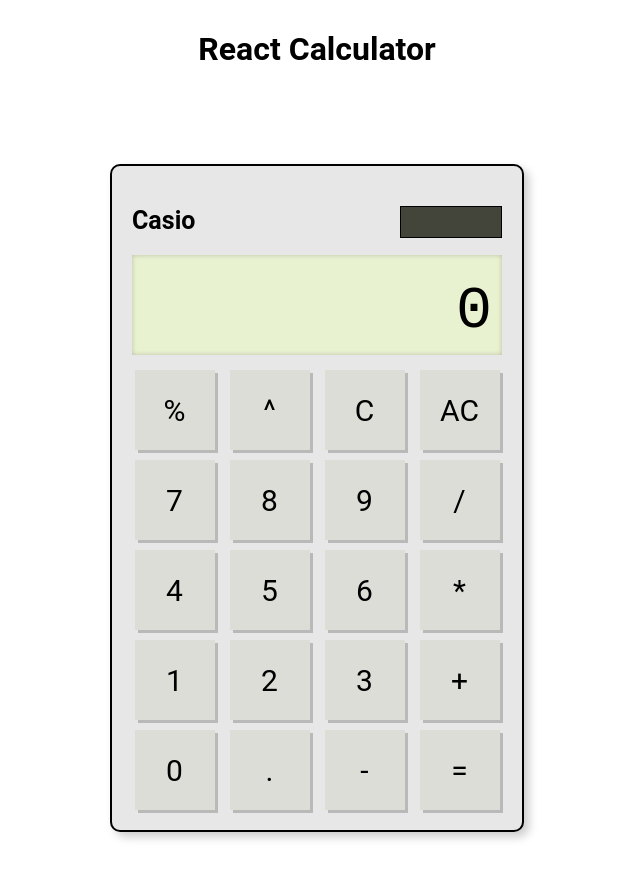
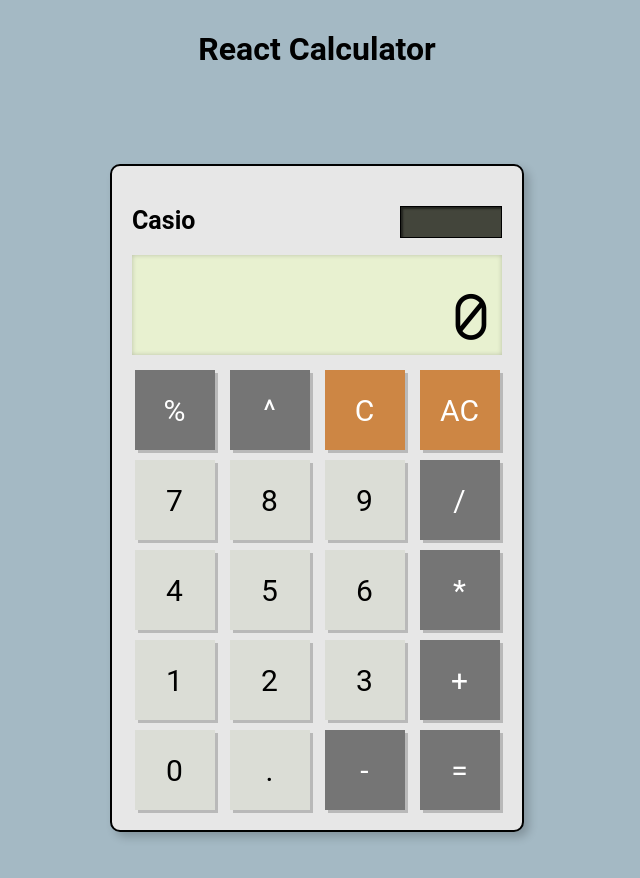
Before and after one commit to latham91/cn-react-calculator, a React (Vite) app: page / in a window 1280 px wide. Shown: the top 878 px of the page, without its empty margins (323-963 px from the left). Built offline with nearby package versions, Linux system fonts and the light colour scheme.

Commit message:
updated styling and added keyboard support

```diff
--- a/src/App.css
+++ b/src/App.css
@@ -1,3 +1,5 @@
+@import url("https://fonts.googleapis.com/css2?family=Major+Mono+Display&display=swap");
+
 * {
     margin: 0;
     padding: 0;
@@ -5,6 +7,7 @@
 
 body {
     font-family: "Roboto", sans-serif;
+    background-color: #a4b9c4;
 }
 
 h1 {
@@ -47,6 +50,7 @@ main {
             width: 100px;
             border: 1px solid black;
             background-color: #43453b;
+            box-shadow: inset 2px 2px 2px rgba(0, 0, 0, 0.5);
         }
     }
 
@@ -61,7 +65,8 @@ main {
 
 .calc-screen {
     display: flex;
-    font-family: monospace;
+    font-family: "Major Mono Display", monospace;
+    font-weight: bolder;
     background-color: #e8f1d0;
     width: 350px;
     height: 80px;
@@ -72,3 +77,15 @@ main {
     padding: 10px;
     overflow: hidden;
 }
+
+.text-sm {
+    font-size: 52px;
+}
+
+.text-xs {
+    font-size: 47px;
+}
+
+.text-xxs {
+    font-size: 32px;
+}
--- a/src/App.jsx
+++ b/src/App.jsx
@@ -1,19 +1,27 @@
 import "./App.css";
 import CalcButton from "./components/CalcButton";
-import { useState } from "react";
+import { useState, useEffect, useCallback } from "react";
 
 const keys = ["%", "^", "C", "AC", "7", "8", "9", "/", "4", "5", "6", "*", "1", "2", "3", "+", "0", ".", "-", "="];
 
 export default function App() {
     const [sum, setSum] = useState([]);
 
-    const handleButtonClick = (value) => {
+    const handleButtonClick = useCallback(
+        (value) => {
             if (value === "=") {
                 // Calculate the sum
+                try {
                     const calcString = sum.join("");
                     const calcSum = eval(calcString);
+
                     setSum([calcSum]);
                     return;
+                } catch (error) {
+                    setSum([]);
+                    setSum(["Error"]);
+                    return;
+                }
             }
 
             if (value === "C") {
@@ -31,17 +39,136 @@ export default function App() {
             }
 
             if (value === "^") {
-            // Square the last value
-            const newSum = [...sum];
-            const lastValue = newSum.pop();
-            const squaredValue = lastValue * lastValue;
-            newSum.push(squaredValue);
-            setSum(newSum);
+                // Instead of pushing ^ to the sum, push ** to the sum
+                setSum((prevSum) => [...prevSum, "**"]);
+                return;
+            }
+
+            if (value === "%") {
+                // Instead of pushing % to the sum, push /100 to the sum
+                setSum((prevSum) => [...prevSum, "/100"]);
                 return;
             }
 
             setSum((prevSum) => [...prevSum, value]);
+        },
+        [sum, setSum]
+    );
+
+    useEffect(() => {
+        // Add event listener for keyboard support
+        const handleKeyDown = (event) => {
+            const { key } = event;
+
+            if (key === "Enter" || key === "=") {
+                handleButtonClick("=");
+                return;
+            }
+
+            if (key === "Backspace") {
+                handleButtonClick("C");
+                return;
+            }
+
+            if (key === "Escape") {
+                handleButtonClick("AC");
+                return;
+            }
+
+            if (key === "Shift") {
+                handleButtonClick("^");
+                return;
+            }
+
+            if (key === "%") {
+                handleButtonClick("%");
+                return;
+            }
+
+            if (key === ".") {
+                handleButtonClick(".");
+                return;
+            }
+
+            if (key === "/") {
+                handleButtonClick("/");
+                return;
+            }
+
+            if (key === "*") {
+                handleButtonClick("*");
+                return;
+            }
+
+            if (key === "-") {
+                handleButtonClick("-");
+                return;
+            }
+
+            if (key === "+") {
+                handleButtonClick("+");
+                return;
+            }
+
+            if (key === "0") {
+                handleButtonClick("0");
+                return;
+            }
+
+            if (key === "1") {
+                handleButtonClick("1");
+                return;
+            }
+
+            if (key === "2") {
+                handleButtonClick("2");
+                return;
+            }
+
+            if (key === "3") {
+                handleButtonClick("3");
+                return;
+            }
+
+            if (key === "4") {
+                handleButtonClick("4");
+                return;
+            }
+
+            if (key === "5") {
+                handleButtonClick("5");
+                return;
+            }
+
+            if (key === "6") {
+                handleButtonClick("6");
+                return;
+            }
+
+            if (key === "7") {
+                handleButtonClick("7");
+                return;
+            }
+
+            if (key === "8") {
+                handleButtonClick("8");
+                return;
+            }
+
+            if (key === "9") {
+                handleButtonClick("9");
+                return;
+            }
         };
+
+        window.addEventListener("keydown", handleKeyDown);
+
+        // Need to remove event listener or else useEffect will keep adding them
+        // and multiple of the same keys will be added
+        return () => {
+            window.removeEventListener("keydown", handleKeyDown);
+        };
+    }, [handleButtonClick]);
 
     return (
         <div>
@@ -52,7 +179,13 @@ export default function App() {
                         <h3>Casio</h3>
                         <div className="calc-solar"></div>
                     </div>
-                    <div className="calc-screen">{sum[0] ? sum.join("") : 0}</div>
+                    <div
+                        className={`calc-screen ${sum.length > 8 ? "text-sm" : ""} ${sum.length > 9 ? "text-xs" : ""} ${
+                            sum.length > 10 ? "text-xxs" : ""
+                        }`}
+                    >
+                        {sum[0] ? sum.join("") : 0}
+                    </div>
                     <div className="calc-keys">
                         {keys.map((key) => (
                             <CalcButton key={key} label={key} onClick={handleButtonClick} />
--- a/src/components/CalcButton.css
+++ b/src/components/CalcButton.css
@@ -14,4 +14,37 @@
     &:hover {
         background-color: #d6d6d6;
     }
+
+    &:active {
+        background-color: #c6c6c6;
+        box-shadow: 1px 1px 0px rgba(0, 0, 0, 0.2);
+    }
 }
+
+.bg-operator {
+    background-color: #757575;
+    color: white;
+
+    &:hover {
+        background-color: #646464 !important;
+    }
+
+    &:active {
+        background-color: #646464 !important;
+        box-shadow: 1px 1px 0px rgba(0, 0, 0, 0.2);
+    }
+}
+
+.bg-clear {
+    background-color: #cd8644;
+    color: white;
+
+    &:hover {
+        background-color: #c07c3c !important;
+    }
+
+    &:active {
+        background-color: #c07c3c !important;
+        box-shadow: 1px 1px 0px rgba(0, 0, 0, 0.2);
+    }
+}
--- a/src/components/CalcButton.jsx
+++ b/src/components/CalcButton.jsx
@@ -7,8 +7,16 @@ export default function CalcButton({ label, onClick }) {
         onClick(label);
     };
 
+    const operatorKeys = ["+", "-", "*", "/", "^", "=", "%"];
+    const clearKeys = ["C", "AC"];
+
     return (
-        <div className="calc-button" onClick={handleButtonClick}>
+        <div
+            className={`calc-button ${operatorKeys.includes(label) && "bg-operator"} ${
+                clearKeys.includes(label) && "bg-clear"
+            }`}
+            onClick={handleButtonClick}
+        >
             {label}
         </div>
     );
```
Lines whose indentation alone changed are shown as unchanged.
